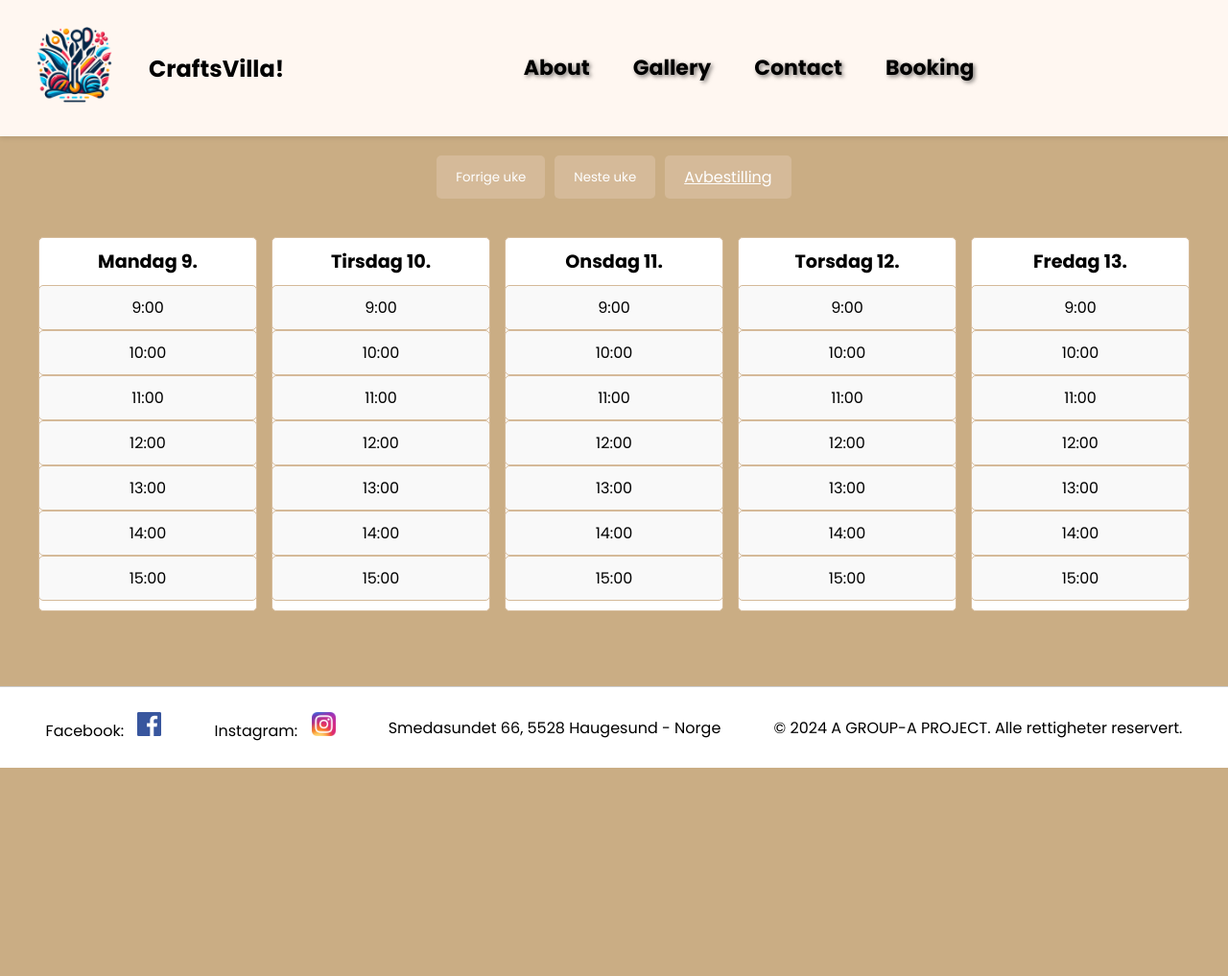
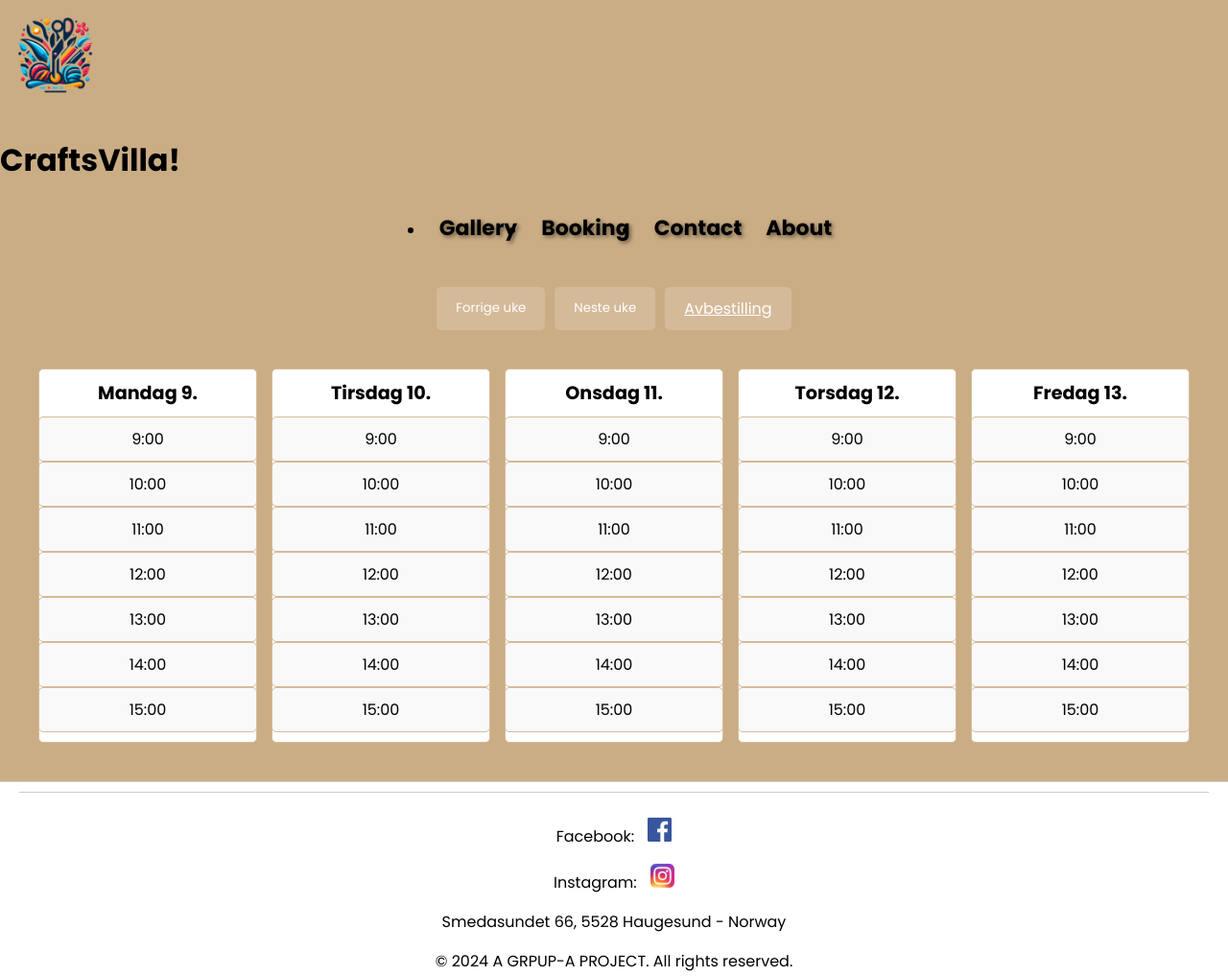
Before and after one commit to sakh11/craftvilla-page, a plain HTML site: page booking.html in a window 1280 px wide. Shown: the whole page at 96% size. Before the commit the page ends 800 px from the top, so only its background shows below. Drawn offline with Linux system fonts and the light colour scheme.

Commit message:
Update booking.html

```diff
--- a/booking.html
+++ b/booking.html
@@ -14,21 +14,20 @@
     <link href="https://fonts.googleapis.com/css2?family=Poppins:wght@300;400;700&display=swap" rel="stylesheet">
 </head>
 <body>
-    <!-- Header -->
-    <header>
-        <div class="header-left">
-            <a href="./index.html"> <img src="./images/logo.png" alt="image" class="logo"> </a>
-            <span class="company-name">CraftsVilla!</span>
+    <div class="header">
+        <a href="./index.html"><img src="./images/logo.png" alt="image" class="logo"></a>
+        <div id="google_translate_element" class="translate"></div>
+
+        <div class="title">
+            <h1>CraftsVilla!</h1>
         </div>
-        <nav class="nav">
-            <ul>
-                <li><a href="./about.html">About</a></li>
-                <li><a href="./gallery.html">Gallery</a></li>
-                <li><a href="./contact.html">Contact</a></li>
-                <li><a href="./booking.html">Booking</a></li>
-            </ul>
-        </nav>
-    </header>
+        <ul class="nav poppins-light">
+            <li><a href="./gallery.html">Gallery</a></li>
+            <li><a href="./booking.html">Booking</a></li>
+            <li><a href="./contact.html">Contact</a></li>
+            <li><a href="./about.html">About</a></li>
+        </ul>
+    </div>
 
     <!-- Hovedinnhold -->
     <main>
@@ -57,24 +56,14 @@
     </main>
 
     <!-- Footer -->
-    <footer class="footer">
-        <div class="footer-content">
-            <p>
-                Facebook:
-                <a href="https://www.facebook.com" target="_blank">
-                    <img src="./images/facebook.png" alt="Facebook" class="social-icon">
-                </a>
-            </p>
-            <p>
-                Instagram:
-                <a href="https://www.instagram.com" target="_blank">
-                    <img src="./images/instagram.png" alt="Instagram" class="social-icon">
-                </a>
-            </p>
-            <p>Smedasundet 66, 5528 Haugesund - Norge</p>
-            <p>&copy; 2024 A GROUP-A PROJECT. Alle rettigheter reservert.</p>
-        </div>
-    </footer>
+<footer class="footer">
+    <div class="footer">
+        <p>Facebook: <a href="https://www.facebook.com/artncraftidea/" target="_blank"><img src="./images/facebook.png" alt="Facebook" class="social-icon"></a></p>
+        <p>Instagram: <a href="https://www.instagram.com/art_and_craft9888/?hl=en" target="_blank"><img src="./images/instagram.png" alt="Instagram" class="social-icon"></a></p>
+        <p>Smedasundet 66, 5528 Haugesund - Norway</p>
+        <p>&copy; 2024 A GRPUP-A PROJECT. All rights reserved.</p>
+    </div>
+</footer>
 
     <!-- JavaScript -->
     <script src="./booking.js"></script>
```
